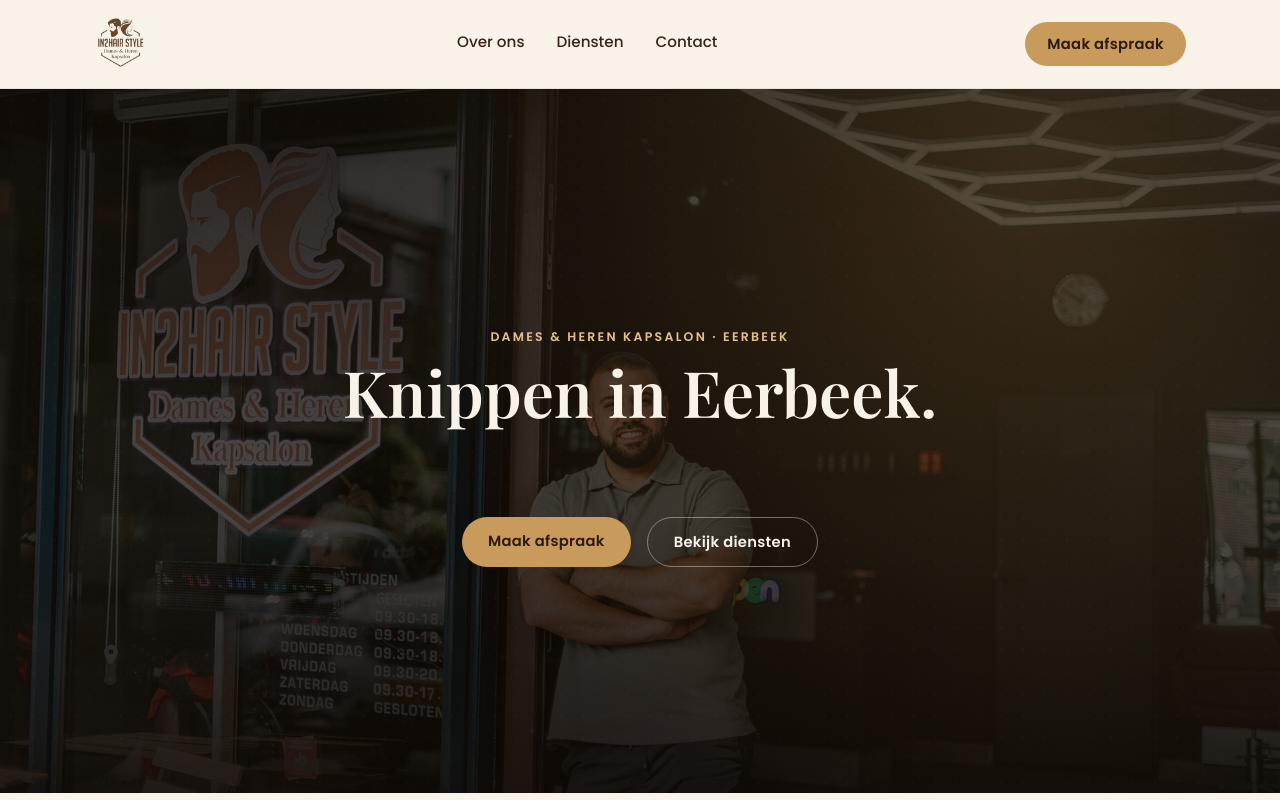
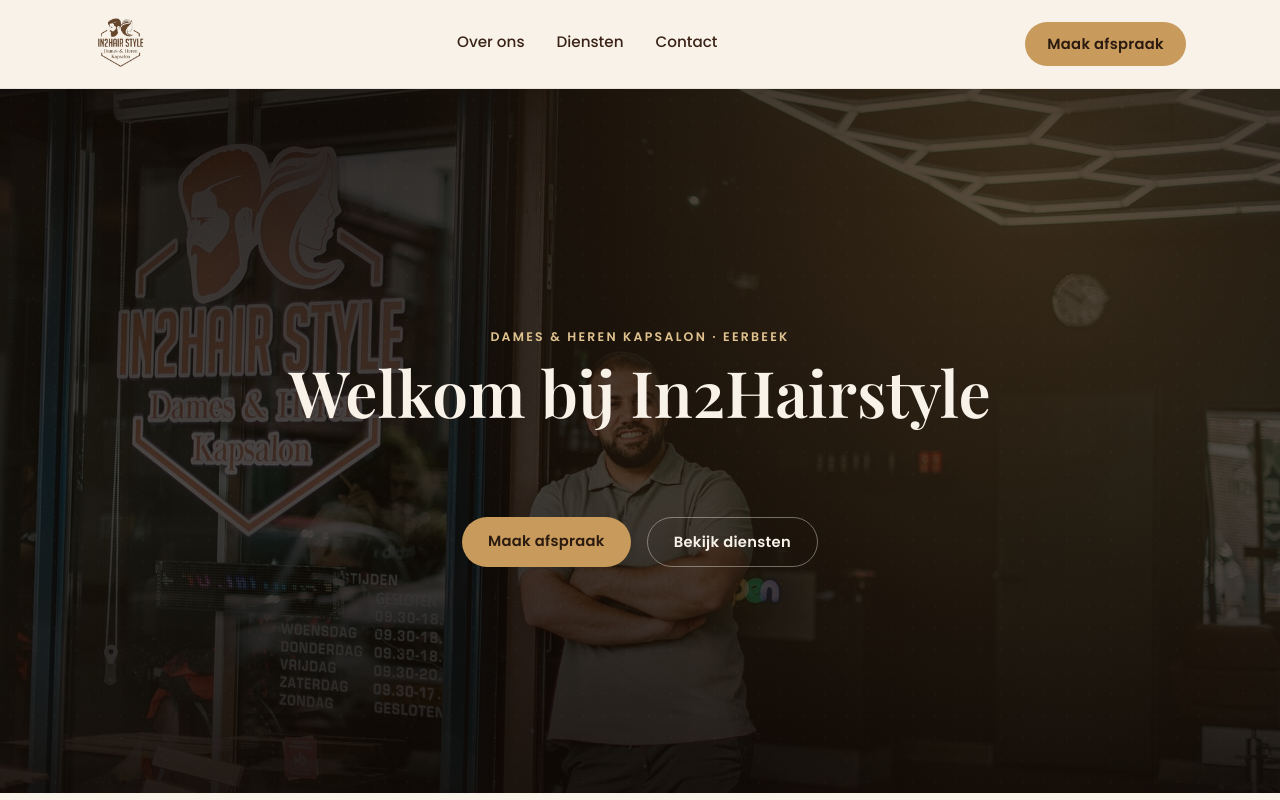
Before and after one commit to kdrrsec/in2hairstyle-eerbeek, a Next.js app: page / in a window 1280 px wide. Shown: the top 800 px of the page. Built offline with nearby package versions, Linux system fonts and the light colour scheme.

Commit message:
Hero-kop vervangen door gewone 'Welkom bij' zin, geen kunstmatige tagline

```diff
--- a/app/page.js
+++ b/app/page.js
@@ -12,7 +12,7 @@
           <div className="hero-bg" aria-hidden="true"></div>
           <div className="hero-content">
             <p className="eyebrow">Dames &amp; Heren Kapsalon · Eerbeek</p>
-            <h1>Knippen in Eerbeek.</h1>
+            <h1>Welkom bij In2Hairstyle</h1>
             <div className="hero-actions">
               <a href="/afspraak" className="btn btn-primary">
                 Maak afspraak
```
